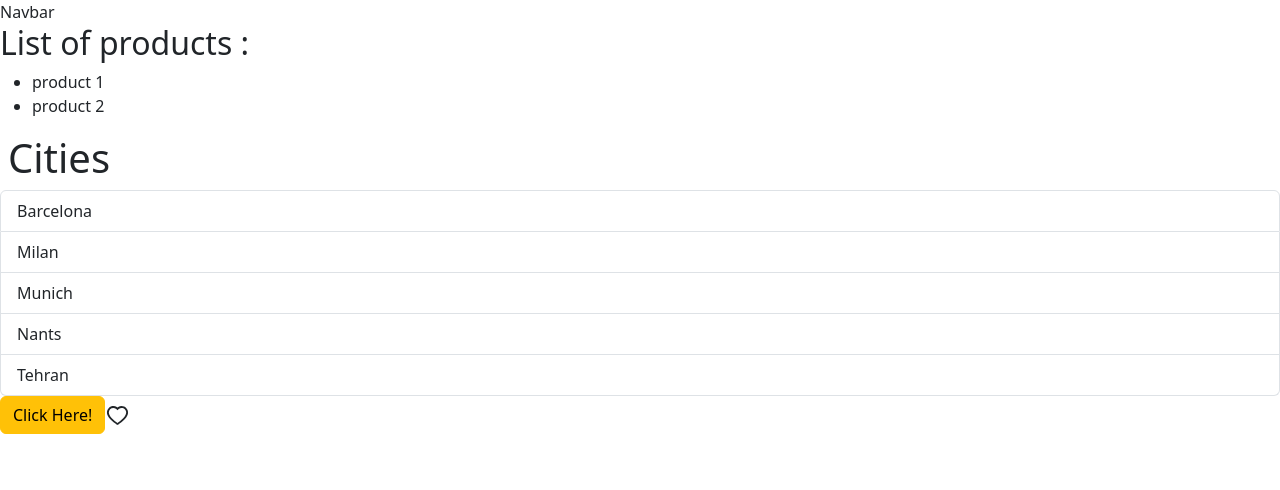
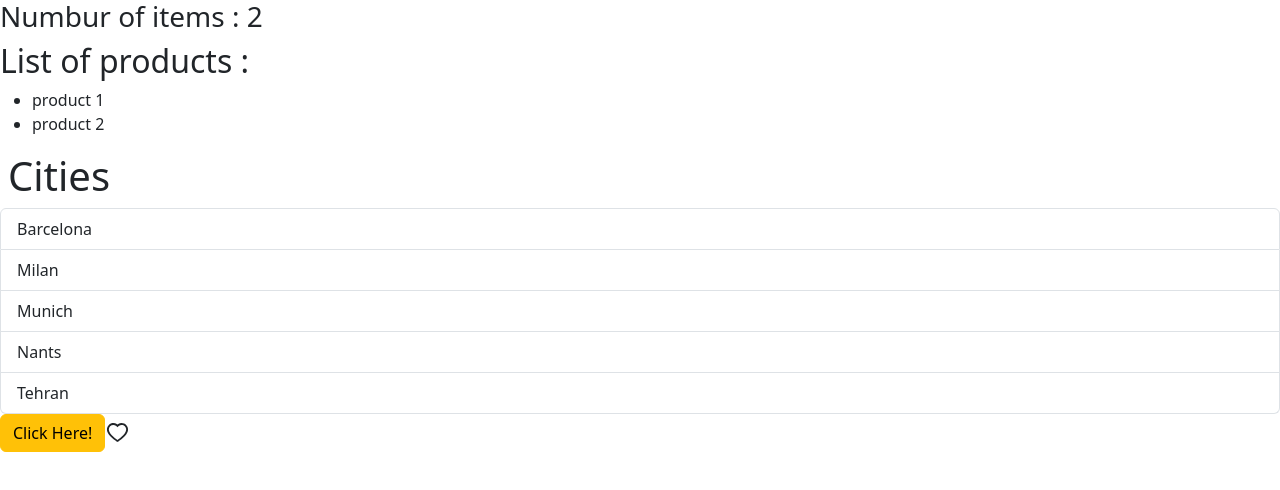
Before and after one commit to BehzadAminiPour/React-TS-Vite, a React (Vite) app: page / in a window 1280 px wide. Shown: the top 490 px of the page. Built offline with nearby package versions, Linux system fonts and the light colour scheme.

Commit message:
Update Navbar

```diff
--- a/src/App.tsx
+++ b/src/App.tsx
@@ -16,7 +16,7 @@
 
   return (
     <>
-      <Navbar />
+      <Navbar items={cartItems.length} />
       <Cart cartItems={cartItems} />
       <ListGroup cities={cities} heading="Cities" onSelectCity={handleSelect} />
       {showAlert && (
--- a/src/components/Navbar.tsx
+++ b/src/components/Navbar.tsx
@@ -1,5 +1,13 @@
-const Navbar = () => {
-  return <div>Navbar</div>;
+interface Props {
+  items: number;
+}
+
+const Navbar = ({ items }: Props) => {
+  return (
+    <div>
+      <h3>Numbur of items : {items}</h3>
+    </div>
+  );
 };
 
 export default Navbar;
```
